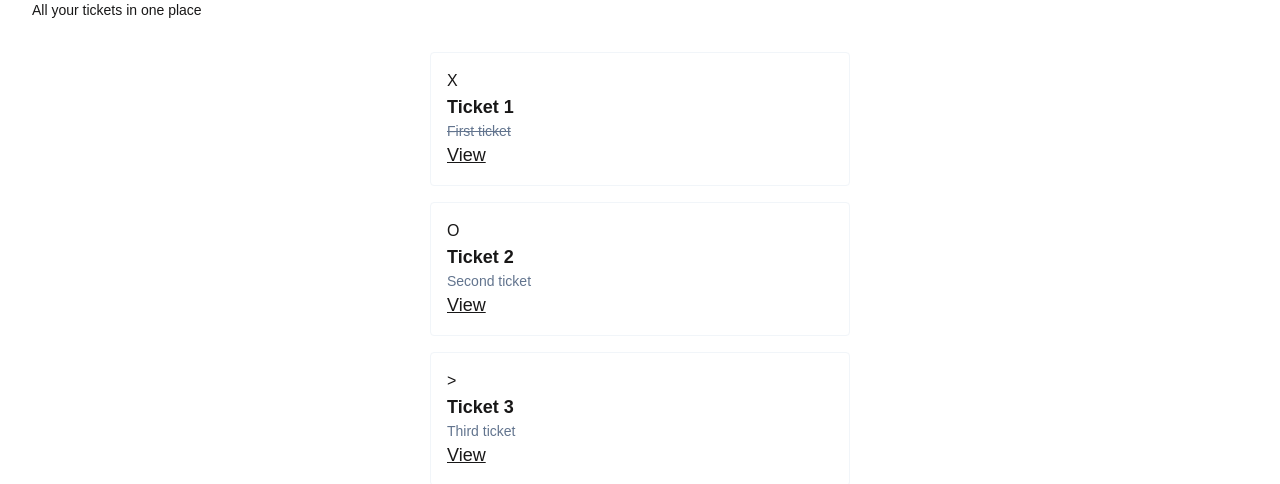
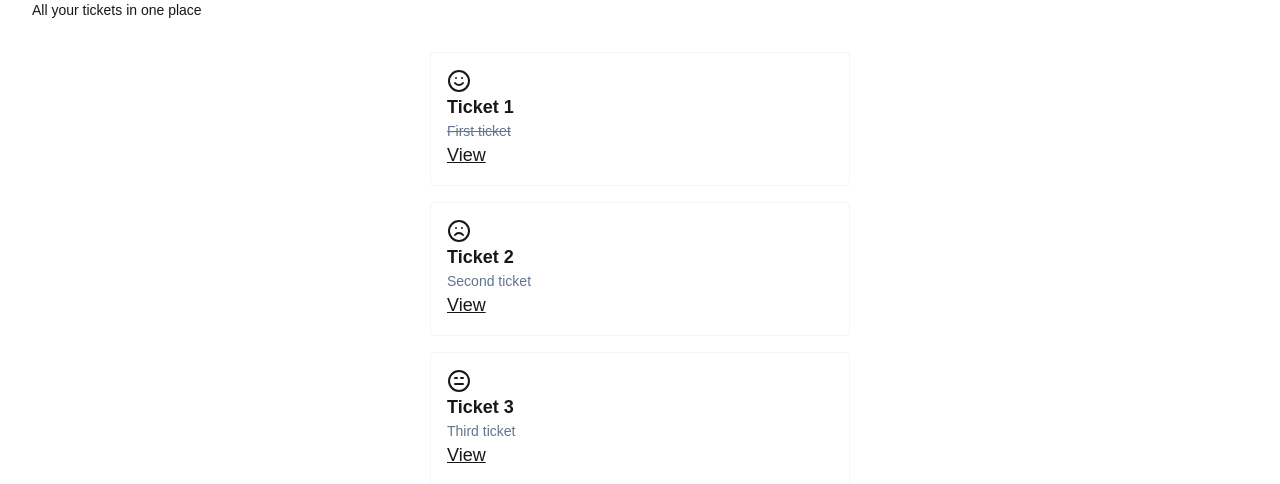
Before and after one commit to SoftDevLiz/the-road-to-next--basic--app, a Next.js app: page /tickets in a window 1280 px wide. Shown: the part 132-616 px from the top of the page. Built offline with nearby package versions, Linux system fonts and the light colour scheme.

Commit message:
Populate ticket status icons with svgs

```diff
--- a/src/app/tickets/page.tsx
+++ b/src/app/tickets/page.tsx
@@ -3,11 +3,14 @@ import clsx from 'clsx';
 import { initialTickets } from '@/data'
 import { ticketPath } from '@/paths';
 
-// Ticket icon map, to be replaced with icons later on
+const doneIcon = <svg xmlns="http://www.w3.org/2000/svg" width="24" height="24" viewBox="0 0 24 24" fill="none" stroke="currentColor" stroke-width="2" stroke-linecap="round" stroke-linejoin="round" class="lucide lucide-smile-icon lucide-smile"><circle cx="12" cy="12" r="10"/><path d="M8 14s1.5 2 4 2 4-2 4-2"/><line x1="9" x2="9.01" y1="9" y2="9"/><line x1="15" x2="15.01" y1="9" y2="9"/></svg>
+const openIcon = <svg xmlns="http://www.w3.org/2000/svg" width="24" height="24" viewBox="0 0 24 24" fill="none" stroke="currentColor" stroke-width="2" stroke-linecap="round" stroke-linejoin="round" class="lucide lucide-frown-icon lucide-frown"><circle cx="12" cy="12" r="10"/><path d="M16 16s-1.5-2-4-2-4 2-4 2"/><line x1="9" x2="9.01" y1="9" y2="9"/><line x1="15" x2="15.01" y1="9" y2="9"/></svg>
+const inProgressIcon = <svg xmlns="http://www.w3.org/2000/svg" width="24" height="24" viewBox="0 0 24 24" fill="none" stroke="currentColor" stroke-width="2" stroke-linecap="round" stroke-linejoin="round" class="lucide lucide-annoyed-icon lucide-annoyed"><circle cx="12" cy="12" r="10"/><path d="M8 15h8"/><path d="M8 9h2"/><path d="M14 9h2"/></svg>
+
 const TICKET_ICONS = {
-    OPEN: "O",
-    IN_PROGRESS: ">",
-    DONE: "X"
+    OPEN: openIcon,
+    IN_PROGRESS: inProgressIcon,
+    DONE: doneIcon,
 }
 
 const TicketsPage = () => {
```
